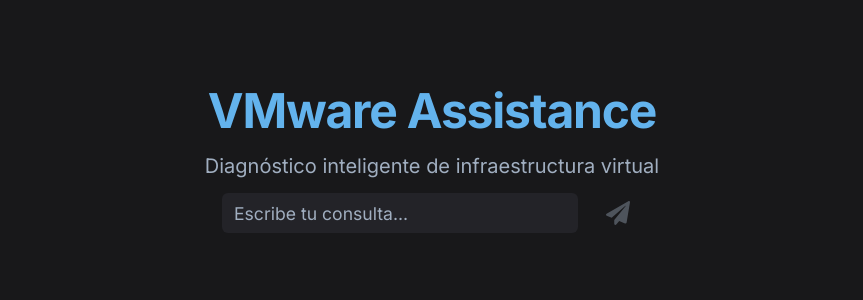
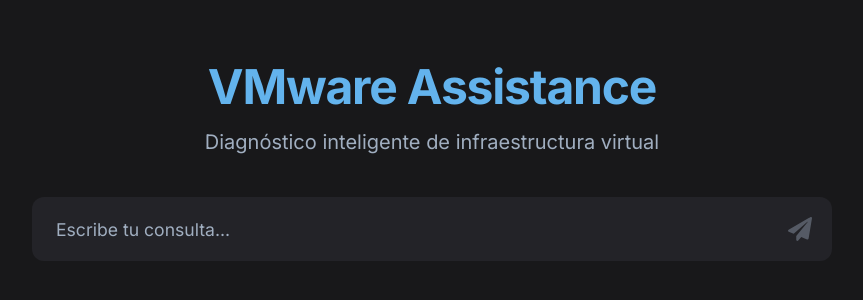
Before and after one commit to nyacho04/react-vite-test, a React (Vite) app in the folder poc_vmware_assistance/frontend/: page / in a window 1280 px wide. Shown: the part 270-570 px from the top of the page, without its empty margins (208-1071 px from the left). Built offline with nearby package versions, Linux system fonts and the light colour scheme.

Commit message:
commit message

```diff
--- a/poc_vmware_assistance/frontend/src/App.jsx
+++ b/poc_vmware_assistance/frontend/src/App.jsx
@@ -124,20 +124,17 @@
         {!chatOpen && (
           <Box
             w="100%"
-            maxW="420px"
+            maxW="800px"
             mx="auto"
-            bg="transparent"
+            mt={8}
+            display="flex"
+            alignItems="center"
+            bg="#232328"
+            borderRadius="xl"
+            p={2}
             boxShadow="none"
-            borderRadius="none"
-            p={0}
-            textAlign="center"
-            display="flex"
-            flexDirection="column"
-            alignItems="center"
-            justifyContent="center"
-            minH="unset"
           >
-            <ChatInput onSendMessage={handleSendMessage} isLoading={isLoading} placeholder="Escribe tu consulta..." showCounter={false} modernStyle={true} hideBox={true} inputBg="#232328" />
+            <ChatInput onSendMessage={handleSendMessage} isLoading={isLoading} placeholder="Escribe tu consulta..." showCounter={false} modernStyle={true} hideBox={true} inputBg="transparent" fullWidthInput={true} />
           </Box>
         )}
         {chatOpen && (
--- a/poc_vmware_assistance/frontend/src/components/ChatInput.jsx
+++ b/poc_vmware_assistance/frontend/src/components/ChatInput.jsx
@@ -4,7 +4,7 @@
 
 const MAX_CHARS = 300
 
-const ChatInput = ({ onSendMessage, isLoading, placeholder = "Escribe tu consulta...", showCounter = false, modernStyle = false, hideBox = false, inputBg }) => {
+const ChatInput = ({ onSendMessage, isLoading, placeholder = "Escribe tu consulta...", showCounter = false, modernStyle = false, hideBox = false, inputBg, fullWidthInput }) => {
   const [message, setMessage] = useState('')
 
   const handleSubmit = (e) => {
@@ -40,41 +40,43 @@
             onChange={handleChange}
             placeholder={placeholder}
             size={hideBox ? 'md' : modernStyle ? 'lg' : 'lg'}
-            mr={2}
             isDisabled={isLoading}
-            bg={inputBg ? inputBg : (hideBox ? 'transparent' : modernStyle ? 'white' : (document.body.classList.contains('chakra-ui-dark') ? '#2D3748' : 'white'))}
-            color={hideBox ? 'white' : modernStyle ? '#232328' : (document.body.classList.contains('chakra-ui-dark') ? 'white' : 'black')}
-            borderRadius={hideBox ? 'md' : modernStyle ? 'md' : 'md'}
+            bg={fullWidthInput ? 'transparent' : inputBg ? inputBg : (hideBox ? 'transparent' : modernStyle ? 'white' : (document.body.classList.contains('chakra-ui-dark') ? '#2D3748' : 'white'))}
+            color={fullWidthInput ? 'white' : (hideBox ? 'white' : modernStyle ? '#232328' : (document.body.classList.contains('chakra-ui-dark') ? 'white' : 'black'))}
+            borderRadius={fullWidthInput ? 'xl' : (hideBox ? 'md' : modernStyle ? 'md' : 'md')}
             fontSize={hideBox ? '1.1rem' : modernStyle ? '1.15rem' : '1rem'}
             fontWeight={hideBox ? 400 : modernStyle ? 500 : 400}
-            px={hideBox ? 3 : modernStyle ? 6 : 4}
+            px={fullWidthInput ? 4 : (hideBox ? 3 : modernStyle ? 6 : 4)}
             py={hideBox ? 2 : modernStyle ? 4 : 2}
-            border={hideBox ? 'none' : undefined}
-            borderBottom={hideBox ? (inputBg ? 'none' : '2px solid #3a3a3a') : undefined}
-            boxShadow={hideBox ? 'none' : modernStyle ? '0 2px 8px 0 rgba(0,0,0,0.10)' : 'none'}
-            _placeholder={{ color: hideBox ? '#A0AEC0' : modernStyle ? '#6B7280' : (document.body.classList.contains('chakra-ui-dark') ? 'gray.300' : 'gray.500') }}
-            _focus={hideBox ? { borderColor: '#2196f3', boxShadow: 'none' } : {
+            border={fullWidthInput ? 'none' : (hideBox ? 'none' : undefined)}
+            borderBottom={fullWidthInput ? 'none' : (hideBox ? (inputBg ? 'none' : '2px solid #3a3a3a') : undefined)}
+            boxShadow={fullWidthInput ? 'none' : (hideBox ? 'none' : modernStyle ? '0 2px 8px 0 rgba(0,0,0,0.10)' : 'none')}
+            _placeholder={{ color: fullWidthInput ? '#A0AEC0' : (hideBox ? '#A0AEC0' : modernStyle ? '#6B7280' : (document.body.classList.contains('chakra-ui-dark') ? 'gray.300' : 'gray.500')) }}
+            _focus={fullWidthInput ? { borderColor: 'none', boxShadow: 'none' } : (hideBox ? { borderColor: '#2196f3', boxShadow: 'none' } : {
               borderColor: 'blue.500',
               boxShadow: modernStyle ? '0 0 0 2px #2196f3' : '0 0 0 1px var(--chakra-colors-blue-500)',
-            }}
-            borderWidth={hideBox ? '0px' : modernStyle ? '0px' : '1px'}
+            })}
+            borderWidth={fullWidthInput ? '0px' : (hideBox ? '0px' : modernStyle ? '0px' : '1px')}
+            flex={fullWidthInput ? 1 : undefined}
+            mr={fullWidthInput ? 0 : 2}
           />
           <IconButton
             type="submit"
-            colorScheme={hideBox ? undefined : modernStyle ? undefined : 'blue'}
+            colorScheme={hideBox || fullWidthInput ? undefined : modernStyle ? undefined : 'blue'}
             aria-label="Enviar mensaje"
             icon={<FaPaperPlane />}
             isLoading={isLoading}
             isDisabled={isLoading || !message.trim() || message.length > MAX_CHARS}
-            bg={hideBox ? 'transparent' : modernStyle ? '#2948ff' : 'blue.500'}
-            color={hideBox ? '#A0AEC0' : modernStyle ? 'white' : 'white'}
-            _hover={hideBox ? { bg: 'transparent', color: '#2196f3' } : modernStyle ? { bg: '#1e2e7a' } : { bg: 'blue.600' }}
-            _active={hideBox ? { bg: 'transparent', color: '#1565c0' } : modernStyle ? { bg: '#16204a' } : { bg: 'blue.700' }}
-            borderRadius={hideBox ? 'full' : modernStyle ? 'md' : 'md'}
-            size={hideBox ? 'lg' : modernStyle ? 'lg' : 'lg'}
-            fontSize={hideBox ? '1.5rem' : modernStyle ? '1.5rem' : '1rem'}
-            boxShadow={hideBox ? 'none' : modernStyle ? '0 2px 8px 0 rgba(0,0,0,0.10)' : 'none'}
-            ml={hideBox ? 2 : modernStyle ? 2 : 0}
+            bg={hideBox || fullWidthInput ? 'transparent' : modernStyle ? '#2948ff' : 'blue.500'}
+            color={hideBox || fullWidthInput ? '#A0AEC0' : modernStyle ? 'white' : 'white'}
+            _hover={hideBox || fullWidthInput ? { bg: 'transparent', color: '#2196f3' } : modernStyle ? { bg: '#1e2e7a' } : { bg: 'blue.600' }}
+            _active={hideBox || fullWidthInput ? { bg: 'transparent', color: '#1565c0' } : modernStyle ? { bg: '#16204a' } : { bg: 'blue.700' }}
+            borderRadius={fullWidthInput ? '0 xl xl 0' : (hideBox ? 'full' : modernStyle ? 'md' : 'md')}
+            size={hideBox || fullWidthInput ? 'lg' : modernStyle ? 'lg' : 'lg'}
+            fontSize={hideBox || fullWidthInput ? '1.5rem' : modernStyle ? '1.5rem' : '1rem'}
+            boxShadow={hideBox || fullWidthInput ? 'none' : modernStyle ? '0 2px 8px 0 rgba(0,0,0,0.10)' : 'none'}
+            ml={fullWidthInput ? 0 : (hideBox ? 2 : modernStyle ? 2 : 0)}
+            h={fullWidthInput ? '48px' : undefined}
           />
         </Flex>
         {showCounter && (
```
